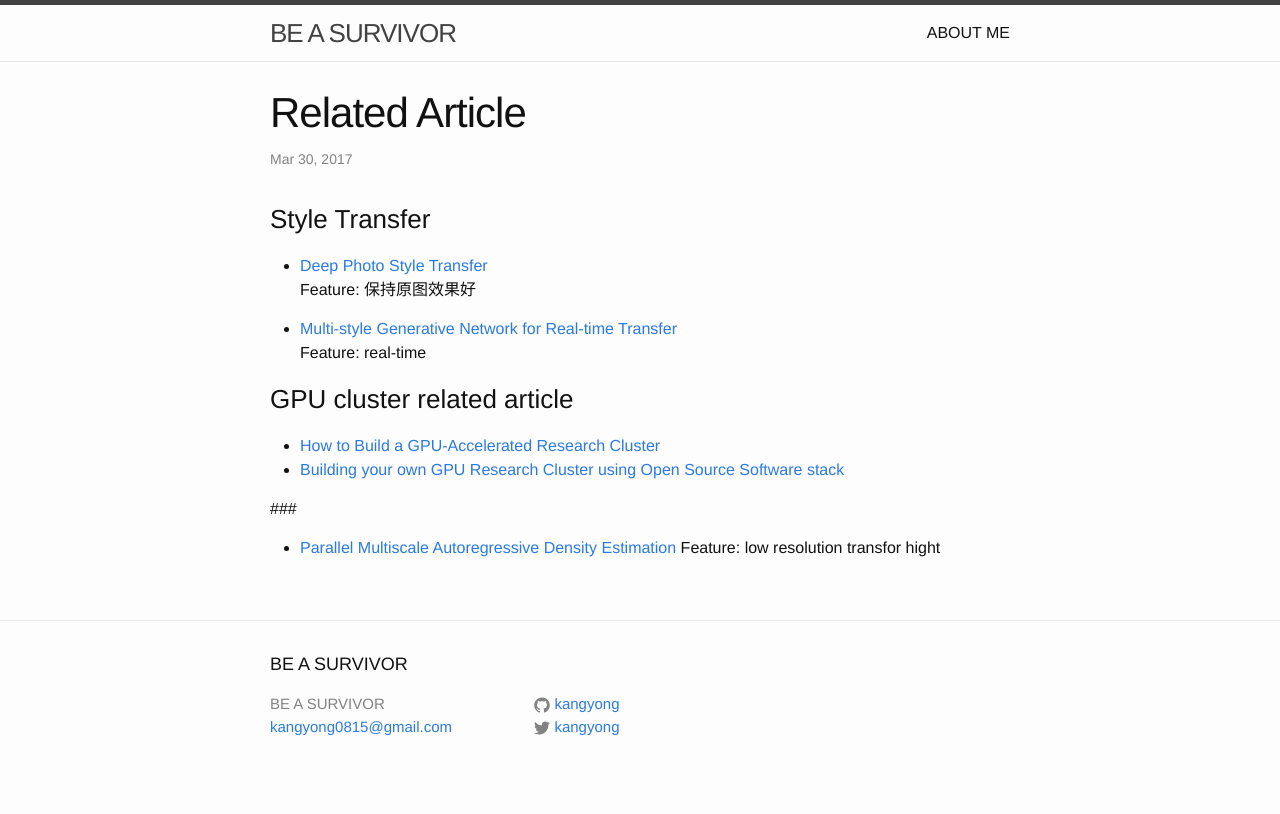
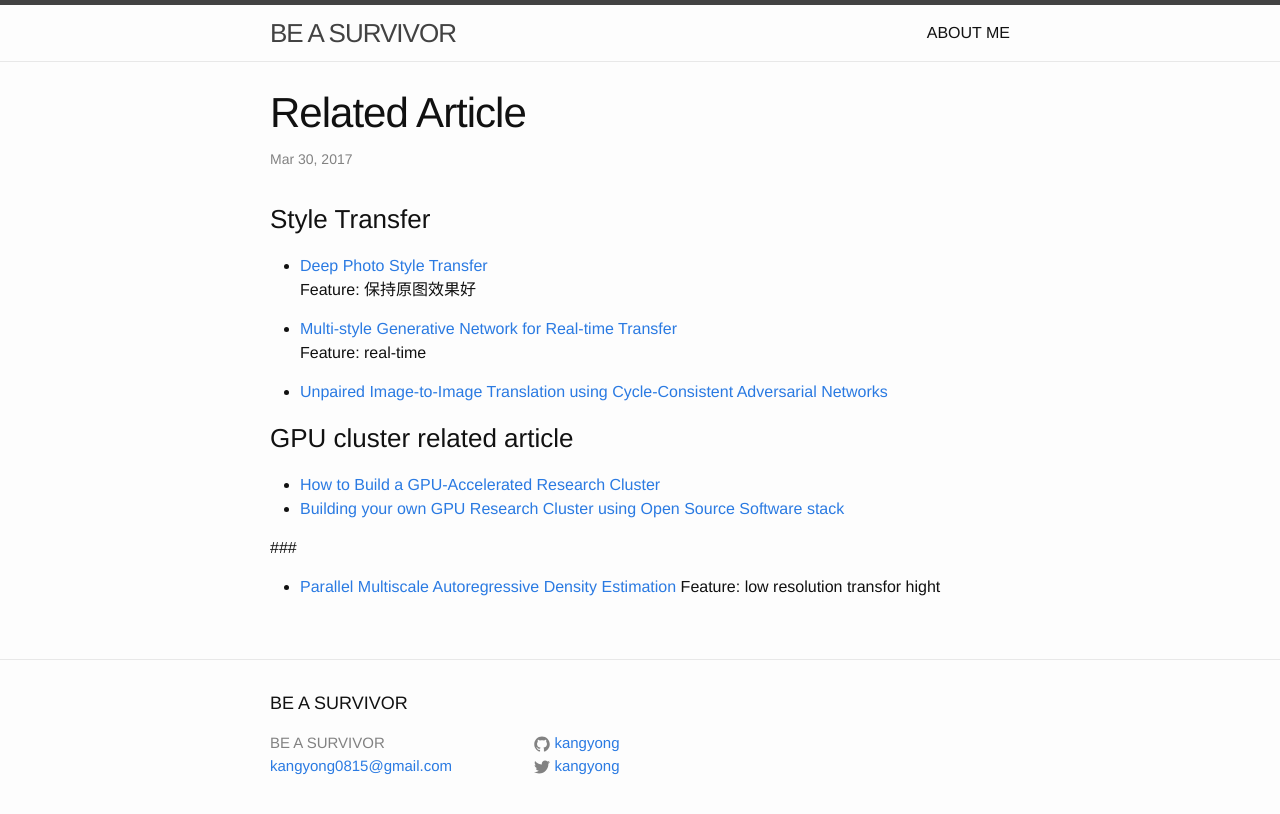
Before and after one commit to kangyong/kangyong, a Jekyll site: the page built from _posts/2017-03-30-Related-Article.markdown, in a window 1280 px wide. Shown: the top 814 px of the page. Built offline with Jekyll 4.4.1, drawn with Linux system fonts in a browser that asks for light colours; our own code applies the rules of GitHub Pages for plain Markdown files.

Commit message:
ADD image translation..

```diff
--- a/_posts/2017-03-30-Related-Article.markdown
+++ b/_posts/2017-03-30-Related-Article.markdown
@@ -5,6 +5,8 @@ Feature: 保持原图效果好
 
 * [Multi-style Generative Network for Real-time Transfer](https://arxiv.org/pdf/1703.06953.pdf)
 Feature: real-time
+
+* [Unpaired Image-to-Image Translation using Cycle-Consistent Adversarial Networks](https://arxiv.org/pdf/1703.10593.pdf)
 
 ### GPU cluster related article
 * [How to Build a GPU-Accelerated Research Cluster](https://devblogs.nvidia.com/parallelforall/how-build-gpu-accelerated-research-cluster/)
```
